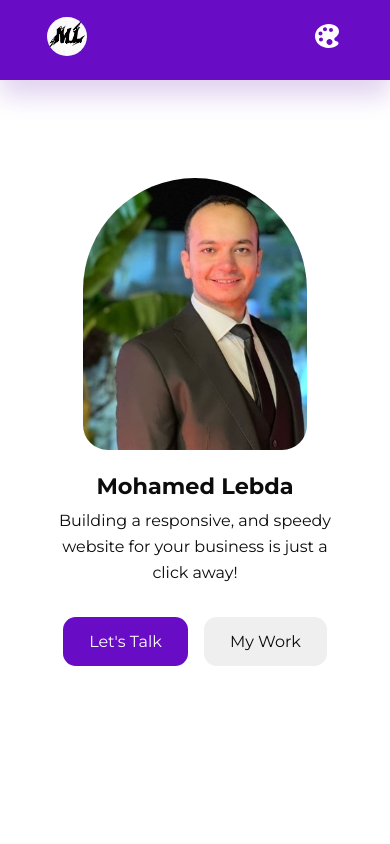
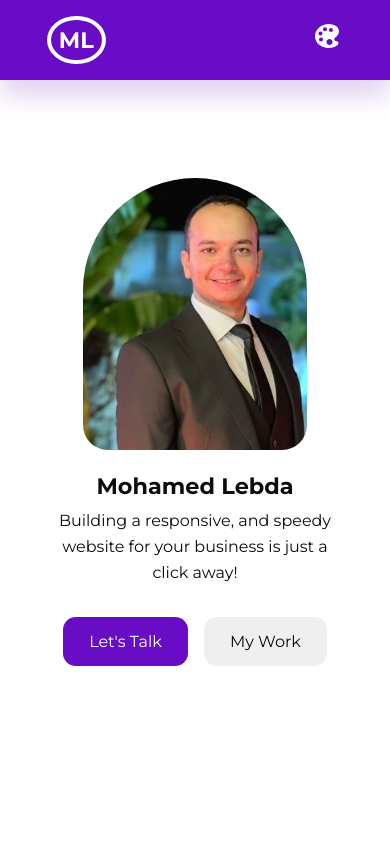
Before and after one commit to MohamedLebda/portfolio, a React (Create React App) app: page / in a window 390 px wide. Shown: the top 844 px of the page. Built offline with nearby package versions, Linux system fonts and the light colour scheme.

Commit message:
logo and responsiveness update

```diff
--- a/package.json
+++ b/package.json
@@ -1,7 +1,7 @@
 {
   "homepage": "http://MohamedLebda.github.io/portfolio",
   "name": "resume",
-  "version": "0.1.0",
+  "version": "0.2.0",
   "private": true,
   "dependencies": {
     "@emailjs/browser": "^3.11.0",
--- a/src/sections/about/About.jsx
+++ b/src/sections/about/About.jsx
@@ -30,7 +30,7 @@ const About = () => {
             }
           </div>
           <p>
-          Actively learning and improving. Developing web applications using (ReactJS, NodeJS, JavaScript, HTML5, CSS3)
+          Actively learning and improving. Developing web applications using (ReactJS, NodeJS, MongoDB, JavaScript, HTML5, CSS3)
           </p>
           <a href={CV} download className='btn primary'>Download CV <AiOutlineDownload/></a>
         </div>
--- a/src/sections/education/Education.jsx
+++ b/src/sections/education/Education.jsx
@@ -21,10 +21,10 @@ const Education = () => {
       navigation
       pagination={{ clickable: true }}
       breakpoints={{
-        800:{
+        700:{
           slidesPerView: 1,
         },
-        1024: {
+        800: {
           slidesPerView: 2,
         },
       }}
@@ -32,7 +32,7 @@ const Education = () => {
         {data.map( item =>
           <SwiperSlide className='education__item' key={item.id}>
             <div className="education__item-img">
-              <img src={item.image} alt="education image" />
+              <img src={item.image} alt="Certificate" />
             </div>
             <div className="education__content">
               <h4>{item.title}</h4>
--- a/src/sections/education/education.css
+++ b/src/sections/education/education.css
@@ -69,3 +69,12 @@
 .swiper-button-next {
   color: var(--color-primary) !important;
 }
+@media (max-width: 600px) {
+  .swiper-button-prev,
+  .swiper-button-next {
+    display: none !important;
+  }
+  .swiper {
+    width: auto !important;
+  }
+}
--- a/src/sections/footer/Footer.jsx
+++ b/src/sections/footer/Footer.jsx
@@ -1,11 +1,13 @@
 import React from 'react'
 import "./footer.css"
 import data from "../header/data"
-import logo from "../../assests/ml-logo.PNG"
+
 const Footer = () => {
   return (
     <footer>
-      <a href="#" className='footer__logo'><img src={logo} alt="logo" /></a>
+      <a href="#" className='footer__logo'> <div className="logo">
+            <h3>ML</h3>
+          </div></a>
 
       <ul className='permalinks'>
         <li><a href="#">Home</a></li>
--- a/src/sections/footer/footer.css
+++ b/src/sections/footer/footer.css
@@ -4,17 +4,26 @@ footer {
   text-align: center;
   font-size: 0.9rem;
 }
-
-.footer__logo img {
-  width: 2.5rem;
+.footer__logo {
+  display: flex;
+  justify-content: center;
+  margin-bottom: 1rem;
+}
+.footer__logo .logo {
+  padding: 0.5rem;
+  border: 4px solid white;
+  background-color: var(--color-primary);
   border-radius: 50%;
   overflow: hidden;
   -webkit-border-radius: 50%;
   -moz-border-radius: 50%;
   -ms-border-radius: 50%;
   -o-border-radius: 50%;
-  margin-bottom: 2rem;
 }
+.logo h3 {
+  color: white;
+}
+
 .permalinks {
   display: flex;
   flex-wrap: wrap;
--- a/src/sections/nav-bar/Navbar.jsx
+++ b/src/sections/nav-bar/Navbar.jsx
@@ -47,8 +47,10 @@ const Navbar = () => {
     <ThemeProvider>
     <nav>
       <div className="container nav__container" >
-        <a href="index.html" className="nav__logo">
-          <img src={logo} alt="logo" />
+        <a href="#" className="nav__logo">
+          <div className="logo">
+            <h3>ML</h3>
+          </div>
         </a>
         <ul className="nav__menu">
           {data.map(item =><li key={item.id}><a href={item.link}>{item.title}</a></li>)}
--- a/src/sections/nav-bar/navbar.css
+++ b/src/sections/nav-bar/navbar.css
@@ -22,8 +22,10 @@ nav {
   align-items: center;
   position: relative;
 }
-.nav__logo img {
-  width: 2.5rem;
+.nav__logo .logo {
+  padding: 0.5rem;
+  border: 4px solid white;
+  background-color: var(--color-primary);
   border-radius: 50%;
   overflow: hidden;
   -webkit-border-radius: 50%;
@@ -31,7 +33,9 @@ nav {
   -ms-border-radius: 50%;
   -o-border-radius: 50%;
 }
-
+.logo h3 {
+  color: white;
+}
 .nav__menu {
   display: flex;
   gap: 3.5rem;
--- a/src/sections/skills/skills.css
+++ b/src/sections/skills/skills.css
@@ -53,7 +53,7 @@
 }
 .skills__details {
   display: flex;
-  gap: 1rem;
+  gap: 10%;
 }
 .skills__details-icon {
   margin-top: 6px;
```
